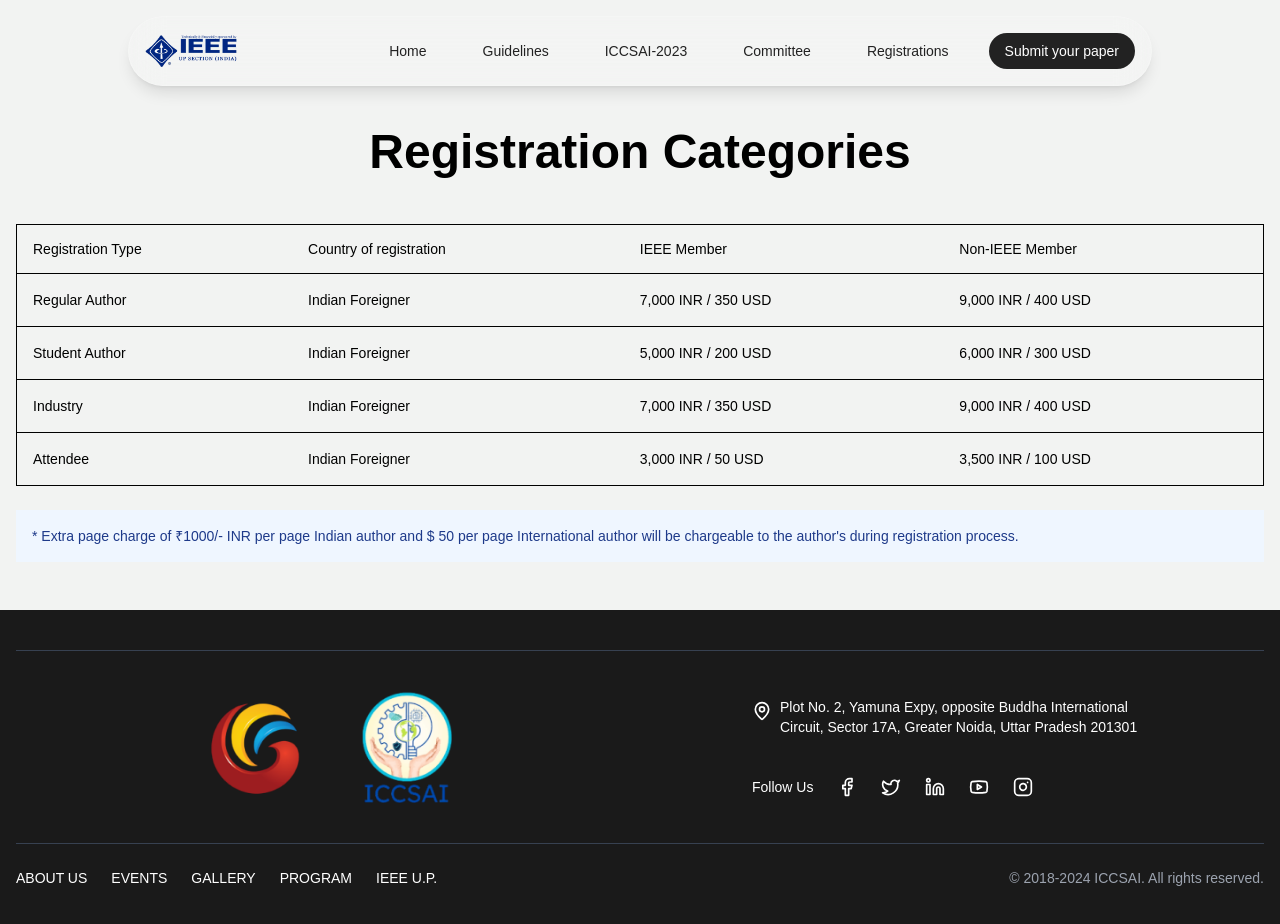
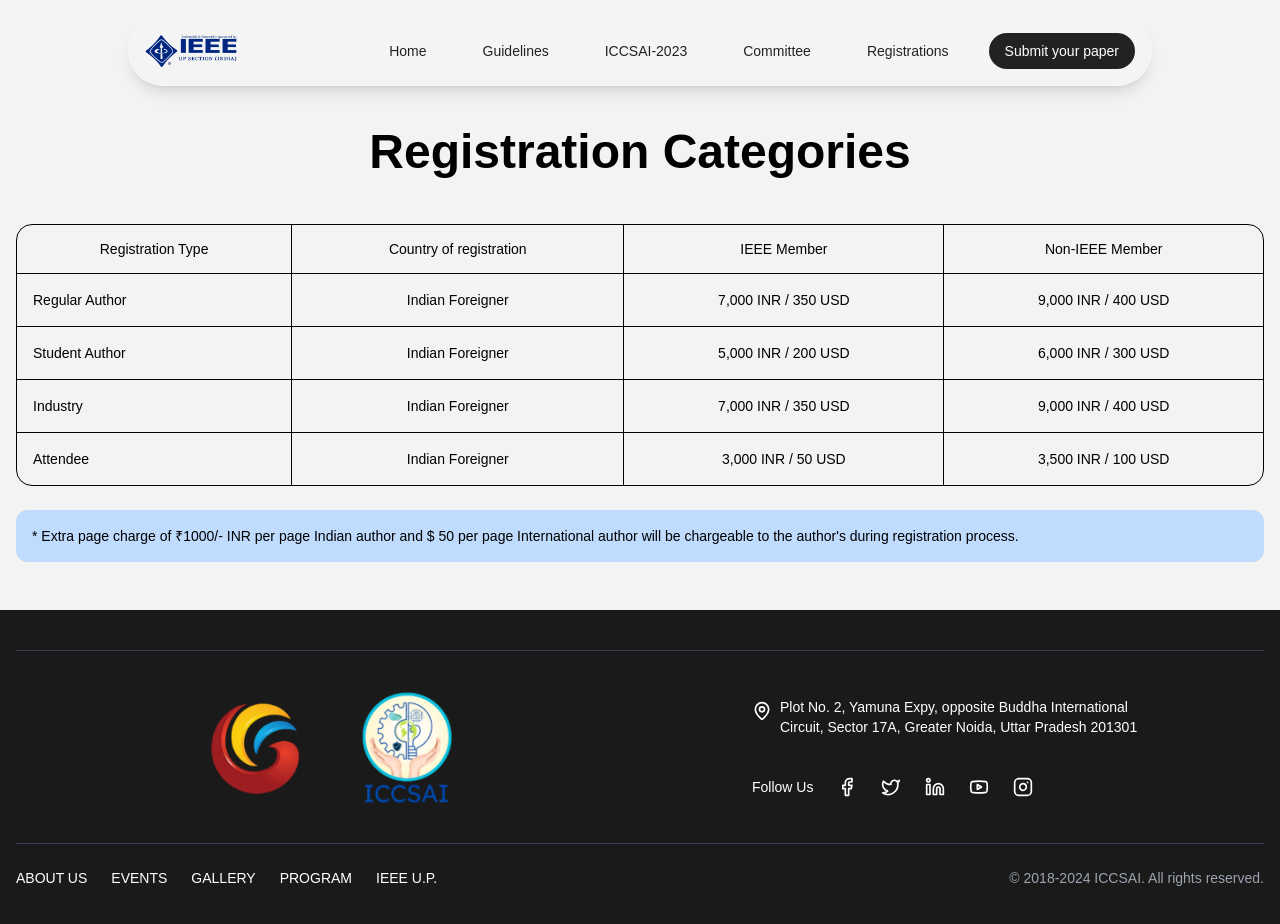
Before and after one commit to webdrave/WebWars_Webdrave, a Next.js app: page /registration in a window 1280 px wide. Shown: the top 924 px of the page. Built offline with nearby package versions, Linux system fonts and the light colour scheme.

Commit message:
Enhance registration page layout and styling for improved readability

```diff
--- a/src/app/registration/page.tsx
+++ b/src/app/registration/page.tsx
@@ -1,7 +1,3 @@
-import Image from "next/image"
-import Link from "next/link"
-import { Facebook, Instagram, Linkedin, Twitter, Youtube } from "lucide-react"
-
 import { Table, TableBody, TableCell, TableHead, TableHeader, TableRow } from "@/components/ui/table";
 
 export default function RegistrationPage() {
@@ -11,46 +7,46 @@
       <div className="flex-1 container mx-auto px-4 py-12">
         <h1 className="text-4xl md:text-5xl font-bold text-center mb-12">Registration Categories</h1>
 
-        <div className="overflow-x-auto rounded-lg border">
+        <div className="overflow-x-auto rounded-2xl border">
           <Table>
-            <TableHeader>
-              <TableRow>
-                <TableHead className="bg-muted font-medium">Registration Type</TableHead>
-                <TableHead className="bg-muted font-medium">Country of registration</TableHead>
-                <TableHead className="bg-muted font-medium">IEEE Member</TableHead>
-                <TableHead className="bg-muted font-medium">Non-IEEE Member</TableHead>
+            <TableHeader className="bg-gray-350 font-bold">
+              <TableRow className="divide-x">
+                <TableHead className="bg-muted font-medium text-center ">Registration Type</TableHead>
+                <TableHead className="bg-muted font-medium text-center">Country of registration</TableHead>
+                <TableHead className="bg-muted font-medium text-center">IEEE Member</TableHead>
+                <TableHead className="bg-muted font-medium text-center">Non-IEEE Member</TableHead>
               </TableRow>
             </TableHeader>
-            <TableBody>
-              <TableRow>
-                <TableCell>Regular Author</TableCell>
-                <TableCell>Indian Foreigner</TableCell>
-                <TableCell>7,000 INR / 350 USD</TableCell>
-                <TableCell>9,000 INR / 400 USD</TableCell>
+            <TableBody className="divide-y">
+              <TableRow className="divide-x">
+                <TableCell className="font-medium">Regular Author</TableCell>
+                <TableCell className="text-center">Indian Foreigner</TableCell>
+                <TableCell className="text-center">7,000 INR / 350 USD</TableCell>
+                <TableCell className="text-center">9,000 INR / 400 USD</TableCell>
               </TableRow>
-              <TableRow>
-                <TableCell>Student Author</TableCell>
-                <TableCell>Indian Foreigner</TableCell>
-                <TableCell>5,000 INR / 200 USD</TableCell>
-                <TableCell>6,000 INR / 300 USD</TableCell>
+              <TableRow className="divide-x">
+                <TableCell className="font-medium">Student Author</TableCell>
+                <TableCell className="text-center">Indian Foreigner</TableCell>
+                <TableCell className="text-center">5,000 INR / 200 USD</TableCell>
+                <TableCell className="text-center">6,000 INR / 300 USD</TableCell>
               </TableRow>
-              <TableRow>
-                <TableCell>Industry</TableCell>
-                <TableCell>Indian Foreigner</TableCell>
-                <TableCell>7,000 INR / 350 USD</TableCell>
-                <TableCell>9,000 INR / 400 USD</TableCell>
+              <TableRow className="divide-x">
+                <TableCell className="font-medium">Industry</TableCell>
+                <TableCell className="text-center">Indian Foreigner</TableCell>
+                <TableCell className="text-center">7,000 INR / 350 USD</TableCell>
+                <TableCell className="text-center">9,000 INR / 400 USD</TableCell>
               </TableRow>
-              <TableRow>
-                <TableCell>Attendee</TableCell>
-                <TableCell>Indian Foreigner</TableCell>
-                <TableCell>3,000 INR / 50 USD</TableCell>
-                <TableCell>3,500 INR / 100 USD</TableCell>
+              <TableRow className="divide-x">
+                <TableCell className="font-medium">Attendee</TableCell>
+                <TableCell className="text-center">Indian Foreigner</TableCell>
+                <TableCell className="text-center">3,000 INR / 50 USD</TableCell>
+                <TableCell className="text-center">3,500 INR / 100 USD</TableCell>
               </TableRow>
             </TableBody>
           </Table>
         </div>
 
-        <div className="mt-6 p-4 bg-blue-50 rounded-lg text-sm text-blue-900">
+        <div className="mt-6 p-4 bg-blue-200 rounded-xl text-sm text-black">
           * Extra page charge of ₹1000/- INR per page Indian author and $ 50 per page International author will be
           chargeable to the author&apos;s during registration process.
         </div>
```
